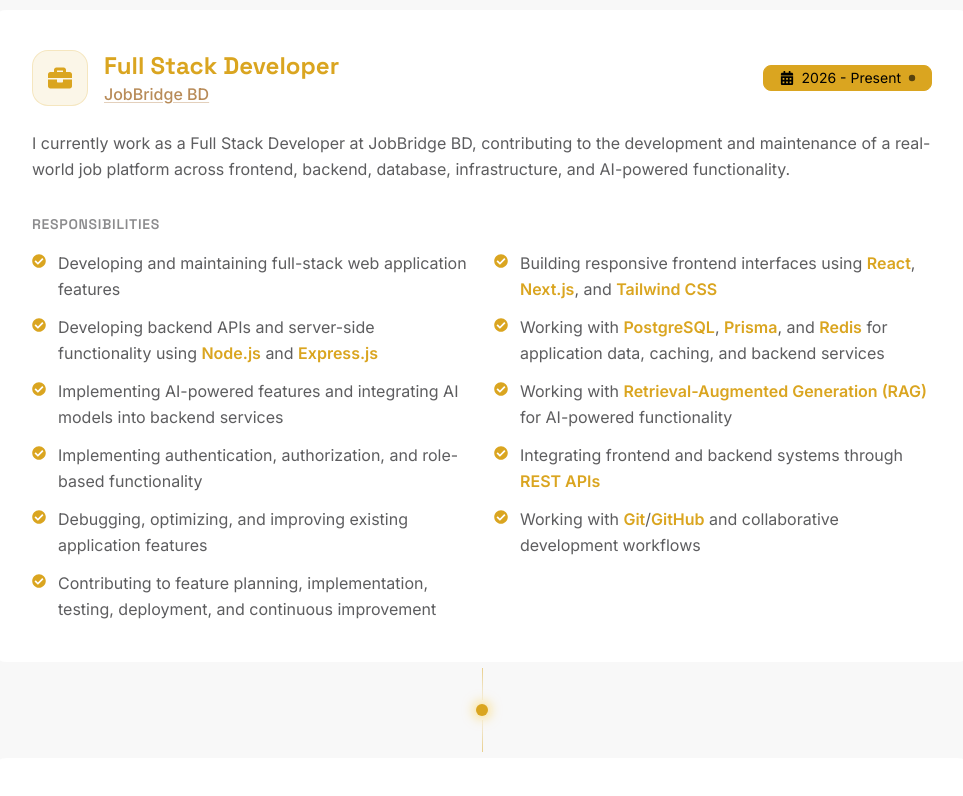
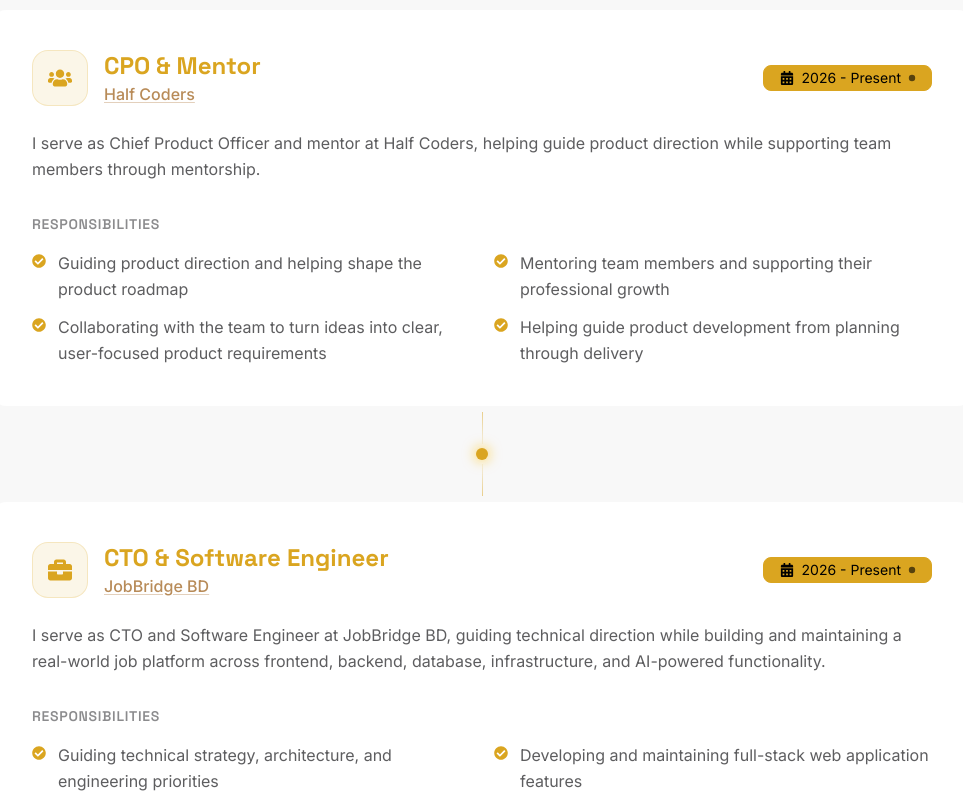
Before and after one commit to HabiburRahmanZihad/Habibur-Rahman-Zihad-Web, a React (Vite) app: page /about in a window 1280 px wide. Shown: the part 1020-1816 px from the top of the page, without its empty margins (158-1121 px from the left). Built offline with nearby package versions, Linux system fonts and the light colour scheme; no server answers.

Commit message:
add new experience as Chief Product Officer at Half Coders; update role and responsibilities at JobBridge BD

```diff
--- a/src/Pages/About/Certifications.jsx
+++ b/src/Pages/About/Certifications.jsx
@@ -7,9 +7,10 @@ import L2PgHeroCertificate from '../../assets/AllPic/Certificate/zihad-programmi
 
 
 const achievements = [
+    { image: L2PgHeroCertificate, title: 'Next Level AI-Driven Software Engineering Bootcamp', year: '2026', Platform: 'Programming Hero', ShortSummary: 'Successfully completed the Next Level AI-Driven Software Engineering Bootcamp by Programming Hero, gaining exposure to modern software engineering, full-stack development, cloud technologies, and AI integration for building scalable, production-ready software solutions.' },
+    { image: 'https://res.cloudinary.com/dvq3pcykn/image/upload/v1793449660/Md_Habibur_Rahman_CPO_2x_giywmn.png', title: 'Chief Product Officer & Mentor', year: '2026', Platform: 'Half Coders', ShortSummary: 'Serving as Chief Product Officer and mentor at Half Coders, contributing to product direction and supporting team members through mentorship.' },
+    { image: 'https://res.cloudinary.com/dvq3pcykn/image/upload/v1758113803/pg-hero-certificate_vbiln3.png', title: 'Complete Web Development Course', year: '2025', Platform: 'Programming Hero', ShortSummary: 'Successfully completed the Complete Web Development Course with Excellence, mastering HTML, CSS, JavaScript, React, and real-world projects.' },
     { image: 'https://res.cloudinary.com/dvq3pcykn/image/upload/v1787729499/success_poster_v3glym.jpg', title: 'Full-Time Junior Software Developer', year: '2026', Platform: 'Digital Aid IT', ShortSummary: 'Successfully started my professional journey as a Junior Software Developer at Digital Aid IT. This achievement represents my dedication, continuous learning, and growth in software development. Grateful to Programming Hero and Jhankar Mahbub Sir for their guidance and support throughout my learning journey.' },
-    { image: L2PgHeroCertificate, title: 'Next Level AI-Driven Software Engineering Bootcamp', year: '2026', Platform: 'Programming Hero', ShortSummary: 'Successfully completed the Next Level AI-Driven Software Engineering Bootcamp by Programming Hero, gaining exposure to modern software engineering, full-stack development, cloud technologies, and AI integration for building scalable, production-ready software solutions.' },
-    { image: 'https://res.cloudinary.com/dvq3pcykn/image/upload/v1758113803/pg-hero-certificate_vbiln3.png', title: 'Complete Web Development Course', year: '2025', Platform: 'Programming Hero', ShortSummary: 'Successfully completed the Complete Web Development Course with Excellence, mastering HTML, CSS, JavaScript, React, and real-world projects.' },
     { image: 'https://res.cloudinary.com/dvq3pcykn/image/upload/v1761200347/1761192742415_us33xu.jpg', title: 'Black Belt in Web Development', year: '2025', Platform: 'Programming Hero', ShortSummary: 'Earned the prestigious Black Belt from Programming Hero for outstanding performance and dedication throughout the Complete Web Development course, showcasing excellence in coding, projects, and problem-solving.' },
     { image: 'https://res.cloudinary.com/dvq3pcykn/image/upload/Screenshot_2026-01-18_190755_ypah1h.png', title: 'Smart Money Skills for Life', year: '2026', Platform: 'Passport to Earning Bangladesh (UNICEF)', ShortSummary: 'Successfully completed the Smart Money Skills for Life course by Passport to Earning Bangladesh in collaboration with UNICEF, gaining essential financial literacy skills including budgeting, saving, smart spending, and responsible money management.' },
     { image: 'https://res.cloudinary.com/dvq3pcykn/image/upload/v1758113802/CCe-Contest_ilts7n.jpg', title: 'CCE Inter Semester Programming Contest-3', year: '2025', Platform: 'CCE Club, IIUC', ShortSummary: 'Participated in the CCE Inter Semester Programming Contest-3, enhancing problem-solving skills and coding expertise through competitive programming.' },
@@ -108,7 +109,7 @@ const Certifications = () => {
                                     <div className="relative group/img overflow-hidden rounded-xl mb-4 h-[200px]">
                                         <motion.img
                                             src={achievement.image}
-                                            alt={`Habibur Rahman Zihad — ${achievement.title} certificate from ${achievement.Platform}`}
+                                            alt={`Habibur Rahman Zihad — ${achievement.title} at ${achievement.Platform}`}
                                             loading="lazy"
                                             className="h-full w-full object-cover border border-secondary shadow-lg cursor-zoom-in"
                                             whileHover={{
@@ -130,7 +131,7 @@ const Certifications = () => {
                                                 <div className="w-12 h-12 rounded-full bg-primary/20 backdrop-blur-md flex items-center justify-center border border-primary/30 text-primary">
                                                     <FaExpand className="text-xl" />
                                                 </div>
-                                                <span className="text-white text-sm font-bold tracking-widest uppercase">View Certificate</span>
+                                                <span className="text-white text-sm font-bold tracking-widest uppercase">View Achievement</span>
                                             </motion.div>
                                         </motion.div>
                                     </div>
--- a/src/Pages/About/Experience.jsx
+++ b/src/Pages/About/Experience.jsx
@@ -1,6 +1,6 @@
 /* eslint-disable no-unused-vars */
 import { motion } from 'framer-motion';
-import { FaBriefcase, FaCalendarAlt, FaCheckCircle, FaRobot } from 'react-icons/fa';
+import { FaBriefcase, FaCalendarAlt, FaCheckCircle, FaRobot, FaUsers } from 'react-icons/fa';
 
 // Tech terms called out inline within the responsibility text, longest first so
 // e.g. "GitHub" is matched whole instead of being split as "Git" + "Hub", and
@@ -30,16 +30,34 @@ const highlightTech = (text) =>
 
 const experiences = [
     {
-        icon: FaBriefcase,
-        company: 'JobBridge BD',
-        companyUrl: 'https://jobbridgebd.com/',
-        role: 'Full Stack Developer',
+        icon: FaUsers,
+        company: 'Half Coders',
+        companyUrl: 'https://half-coders.tech/',
+        role: 'CPO & Mentor',
         project: null,
         period: '2026 - Present',
         isCurrent: true,
         summary:
-            'I currently work as a Full Stack Developer at JobBridge BD, contributing to the development and maintenance of a real-world job platform across frontend, backend, database, infrastructure, and AI-powered functionality.',
+            'I serve as Chief Product Officer and mentor at Half Coders, helping guide product direction while supporting team members through mentorship.',
         responsibilities: [
+            'Guiding product direction and helping shape the product roadmap',
+            'Mentoring team members and supporting their professional growth',
+            'Collaborating with the team to turn ideas into clear, user-focused product requirements',
+            'Helping guide product development from planning through delivery',
+        ],
+    },
+    {
+        icon: FaBriefcase,
+        company: 'JobBridge BD',
+        companyUrl: 'https://jobbridgebd.com/',
+        role: 'CTO & Software Engineer',
+        project: null,
+        period: '2026 - Present',
+        isCurrent: true,
+        summary:
+            'I serve as CTO and Software Engineer at JobBridge BD, guiding technical direction while building and maintaining a real-world job platform across frontend, backend, database, infrastructure, and AI-powered functionality.',
+        responsibilities: [
+            'Guiding technical strategy, architecture, and engineering priorities',
             'Developing and maintaining full-stack web application features',
             'Building responsive frontend interfaces using React, Next.js, and Tailwind CSS',
             'Developing backend APIs and server-side functionality using Node.js and Express.js',
@@ -231,7 +249,7 @@ const Experience = () => {
                         Professional Experience
                     </h2>
                     <p className="text-xl text-base-content/70">
-                        Building real-world products across full-stack development and AI-powered backend systems.
+                        Building products, guiding teams, and delivering full-stack and AI-powered solutions.
                     </p>
                 </motion.div>
 
```
